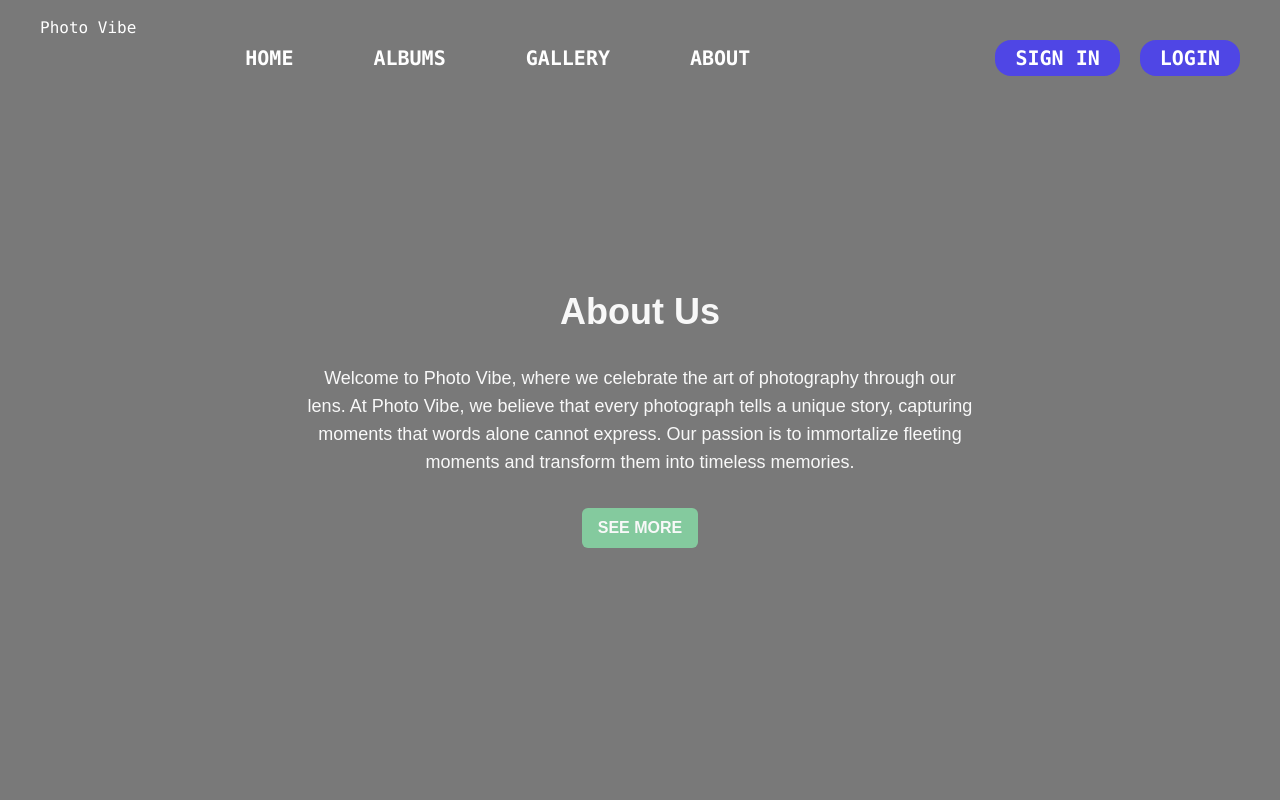
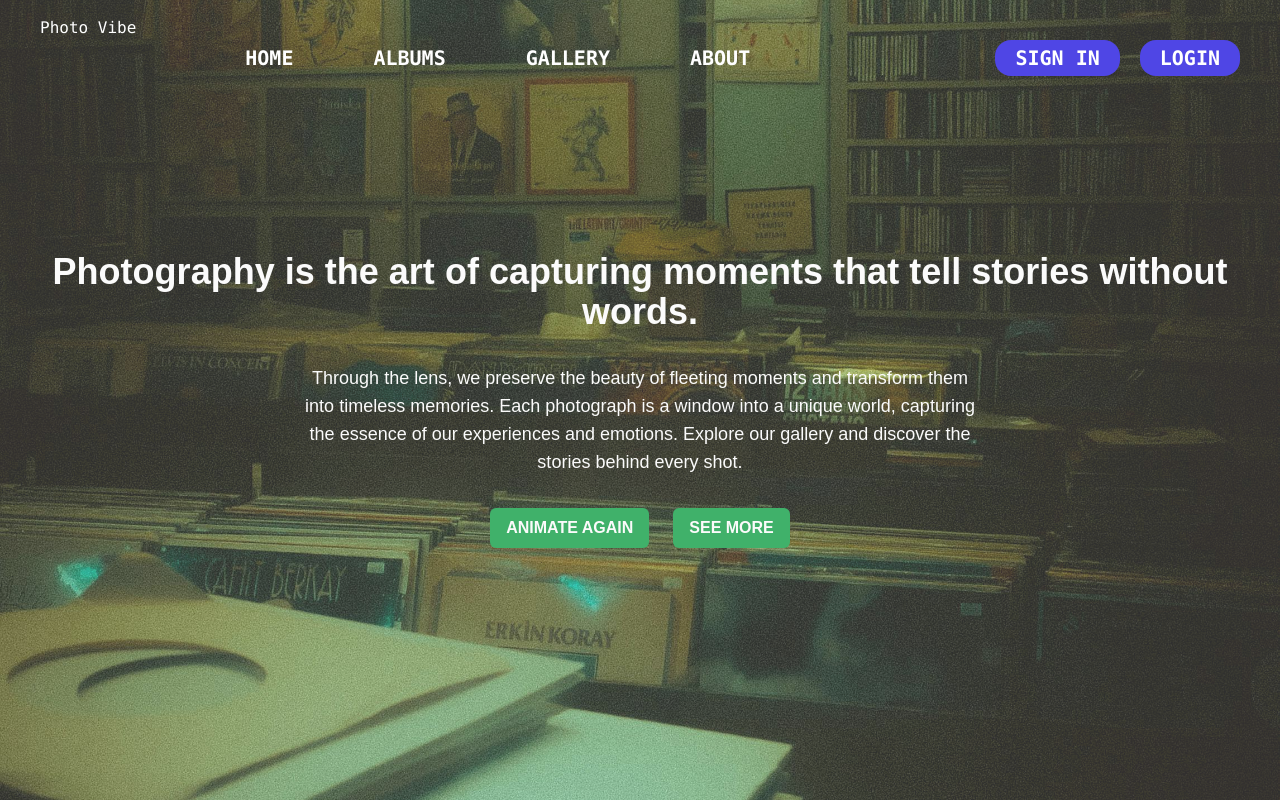
Before and after one commit to oniwebdesigner/PhotoVibe, a Next.js app: page /about in a window 1280 px wide. Shown: the top 802 px of the page. Built offline with nearby package versions, Linux system fonts and the light colour scheme.

Commit message:
Animations

```diff
--- a/src/app/about/AboutSection.tsx
+++ b/src/app/about/AboutSection.tsx
@@ -1,25 +1,105 @@
-import React from 'react';
+"use client";
 
+import React, { useEffect, useRef } from 'react';
+import BackgroundImage from '../album/album.jpg';
+import { gsap } from 'gsap';
+import { ScrollToPlugin } from 'gsap/ScrollToPlugin';
 
+gsap.registerPlugin(ScrollToPlugin);
 
 const Background: React.FC = () => {
+  const quoteRef = useRef<HTMLHeadingElement>(null);
+  const paragraphRef = useRef<HTMLParagraphElement>(null); // Ref për paragraf
+  const buttonRef = useRef<HTMLButtonElement>(null);
+
+  const handleSeeMoreClick = (e: React.MouseEvent) => {
+    e.preventDefault();
+
+    // Animimi i skrollimit në seksionin e dëshiruar
+    gsap.to(window, {
+      duration: 1,
+      scrollTo: { y: "#section2", offsetY: 70 },
+      ease: "power2.out",
+    });
+  };
+
+  useEffect(() => {
+    if (quoteRef.current && paragraphRef.current) {
+      // Ndarja e manuale e tekstit të titullit në karaktere
+      const splitText = (textElement: HTMLElement) => {
+        const chars = textElement.innerText.split("").map((char) => (
+          `<span class="char">${char}</span>`
+        )).join("");
+        textElement.innerHTML = chars;
+        return textElement.querySelectorAll(".char");
+      };
+
+      // Zëvendësojmë përmbajtjen me karakteret e ndara
+      const charElementsTitle = splitText(quoteRef.current);
+      const charElementsParagraph = splitText(paragraphRef.current);
+
+      // Krijo animimin për të dy tekstet
+      const tl = gsap.timeline();
+      tl.from(charElementsTitle, {
+        duration: 0.8,
+        opacity: 0,
+        scale: 0,
+        y: 80,
+        rotationX: 180,
+        transformOrigin: "0% 50% -50",
+        ease: "back",
+        stagger: 0.01,
+      }).from(charElementsParagraph, {
+        duration: 0.8,
+        opacity: 0,
+        scale: 0,
+        y: 80,
+        rotationX: 180,
+        transformOrigin: "0% 50% -50",
+        ease: "back",
+        stagger: 0.01,
+      });
+
+      // Rifillimi i animimit kur klikohet butoni
+      if (buttonRef.current) {
+        buttonRef.current.onclick = () => {
+          tl.restart(); // Rifillon animimin
+        };
+      }
+    }
+  }, []);
+
   return (
     <div
-        className="bg-cover bg-center h-screen text-center backdrop-opacity-10 backdrop-invert bg-black opacity-50"
-
+      className="bg-cover bg-center h-screen text-center backdrop-opacity-10 backdrop-invert bg-white/30 opacity-80"
+      style={{ backgroundImage: `url(${BackgroundImage.src})` }}
     >
       <div className="flex items-center justify-center h-full">
         <div className="text-center">
-            <h1 className="text-4xl font-bold text-white mb-8">
-            <br />  About Us
+          {/* Përdorim ref për të targetuar për animim */}
+          <h1 ref={quoteRef} className="text-4xl font-bold text-white mb-8" id="quote">
+            Photography is the art of capturing moments <br /> that tell stories without words.
           </h1>
-            <p className="text-lg text-white max-w-2xl mx-auto mb-8">
-            Welcome to Photo Vibe, where we celebrate the art of photography through our lens. At Photo Vibe, we believe that every photograph tells a unique story,
-            capturing moments that words alone cannot express. Our passion is to immortalize fleeting moments and transform them into timeless memories.
+          <p ref={paragraphRef} className="text-lg text-white max-w-2xl mx-auto mb-8">
+            Through the lens, we preserve the beauty of fleeting moments and transform them into timeless
+            memories. Each photograph is a window into a unique world, capturing the essence of our experiences
+            and emotions. Explore our gallery and discover the stories behind every shot.
           </p>
-            <a href="/album/Text.tsx" className="bg-green-600 text-white uppercase font-semibold px-4 py-2 rounded-md inline-block hover:scale-105">
+          <div className='flex space-x-6 items-center justify-center'>
+            <button
+              ref={buttonRef}
+              className="bg-green-600 text-white uppercase font-semibold px-4 py-2 rounded-md inline-block hover:scale-105"
+              id="animate"
+            >
+              Animate Again
+            </button>
+            <button
+              onClick={handleSeeMoreClick}
+              className="bg-green-600 text-white uppercase font-semibold px-4 py-2 rounded-md inline-block hover:scale-105"
+            >
               See More
-            </a>
+            </button>
+          </div>
         </div>
       </div>
     </div>
--- a/src/app/about/Achievements.tsx
+++ b/src/app/about/Achievements.tsx
@@ -3,6 +3,7 @@ import Image from 'next/image';
 
 const Achievements = () => {
   return (
+    <section id='section2'>
     <section className="container mx-auto px-8 py-8 lg:py-40 text-center">
       <h2 className="block antialiased tracking-normal font-sans text-4xl font-semibold leading-[1.3] text-blue-gray-900 !text-3xl !leading-snug lg:!text-4xl">Latest Achievements</h2>
       <p className="block antialiased font-sans text-xl font-normal leading-relaxed text-inherit mt-9 w-full font-normal !text-gray-500 lg:w-5/12 mx-auto">
@@ -41,6 +42,7 @@ const Achievements = () => {
         </div>
       </div>
     </section>
+    </section>
   );
 };
 
--- a/src/app/album/Grid.tsx
+++ b/src/app/album/Grid.tsx
@@ -71,7 +71,9 @@ const Grid: React.FC = () => {
   };
 
   return (
+
     <div>
+      <section id='section1'>
       <div className="bg-black grid md:grid-cols-3 grid-cols-1 w-full gap-4 pb-16">
         {imageUrls.map((url, index) => (
           <div
@@ -102,6 +104,7 @@ const Grid: React.FC = () => {
         onNext={nextImage}
         onPrev={prevImage}
       />
+      </section>
     </div>
   );
 };
--- a/src/app/album/Text.tsx
+++ b/src/app/album/Text.tsx
@@ -3,12 +3,14 @@ import React from 'react';
 
 const Text: React.FC = () => {
   return (
+    <section>
     <div className="bg-gray-600 py-16 text-center">
     <h2 className="text-3xl text-gray-800 font-bold mb-4 text-gray-900">Discover More</h2>
     <p className="text-lg text-gray-900 mb-8 max-w-3xl mx-auto">
     Here you can see the albums made by our photographers
     </p>
   </div>
+  </section>
   );
 };
 
--- a/src/app/album/background.tsx
+++ b/src/app/album/background.tsx
@@ -1,9 +1,23 @@
 // components/Background.tsx
+"use client";
+
 import React from 'react';
-import Link from 'next/link';
 import BackgroundImage from '../album/album.jpg';
+import { gsap } from 'gsap';
+import { ScrollToPlugin } from 'gsap/ScrollToPlugin';
+
+gsap.registerPlugin(ScrollToPlugin);
 
 const Background: React.FC = () => {
+  const handleSeeMoreClick = (e: React.MouseEvent) => {
+    e.preventDefault();
+
+    gsap.to(window, {
+      duration: 1,
+      scrollTo: { y: "#section1", offsetY: 70 },
+    });
+  };
+
   return (
     <div
       className="bg-cover bg-center h-screen text-center backdrop-opacity-10 backdrop-invert bg-white/30 opacity-80"
@@ -19,9 +33,12 @@ const Background: React.FC = () => {
             memories. Each photograph is a window into a unique world, capturing the essence of our experiences
             and emotions. Explore our gallery and discover the stories behind every shot.
           </p>
-          <a href="/album/Grid" className="bg-green-600 text-white uppercase font-semibold px-4 py-2 rounded-md inline-block hover:scale-105">
+          <button id='#section1'
+            onClick={handleSeeMoreClick}
+            className="bg-green-600 text-white uppercase font-semibold px-4 py-2 rounded-md inline-block hover:scale-105"
+          >
             See More
-          </a>
+          </button>
         </div>
       </div>
     </div>
--- a/src/app/components/navBar/NavBar.jsx
+++ b/src/app/components/navBar/NavBar.jsx
@@ -2,12 +2,12 @@
 
 import React, { useState, useEffect } from 'react';
 import Link from 'next/link';
-import { usePathname } from 'next/navigation'; // Importo usePathname për të marrë rrugën aktuale
+import { usePathname } from 'next/navigation';
 
 const NavBar = () => {
   const [showNav, setShowNav] = useState(true);
   const [lastScrollTop, setLastScrollTop] = useState(0);
-  const pathname = usePathname(); // Merr rrugën aktuale
+  const pathname = usePathname();
 
   // Funksioni për të kontrolluar scroll-in
   const handleScroll = () => {
```
Lines whose indentation alone changed are shown as unchanged.
